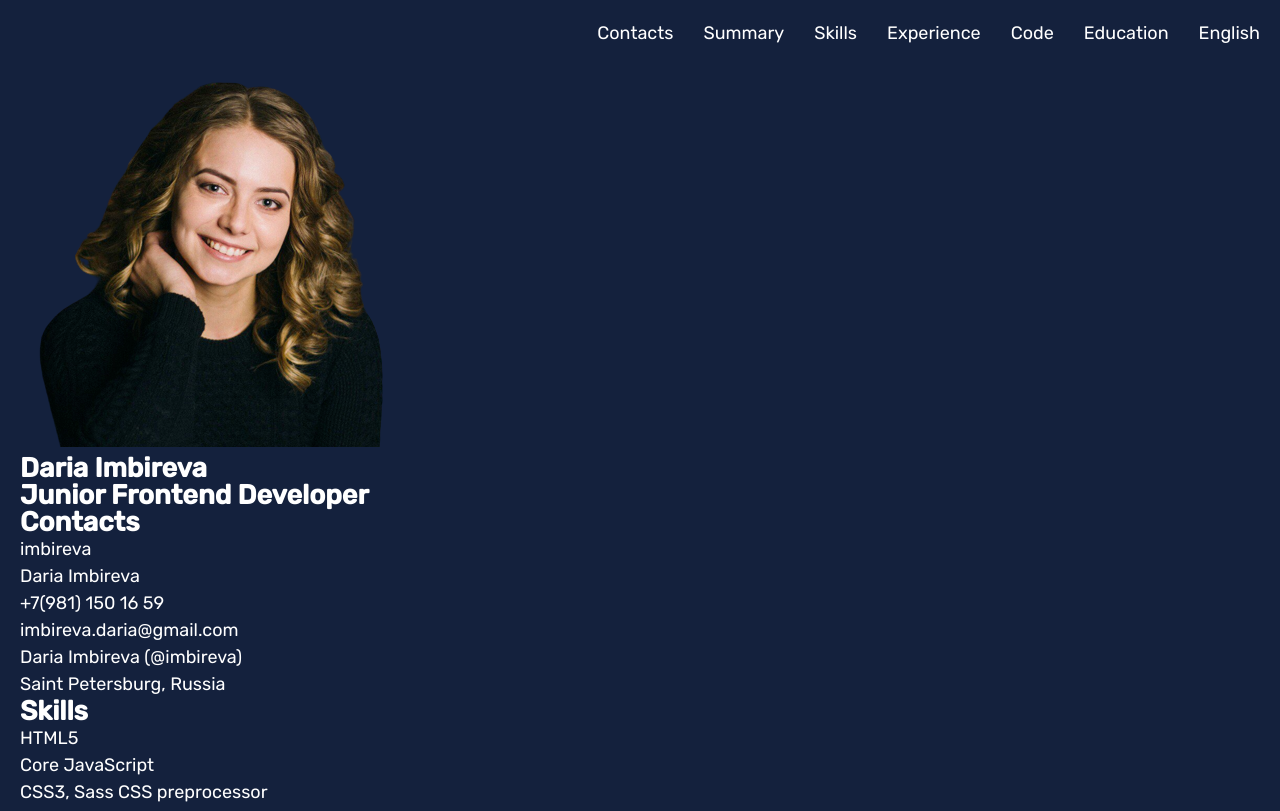
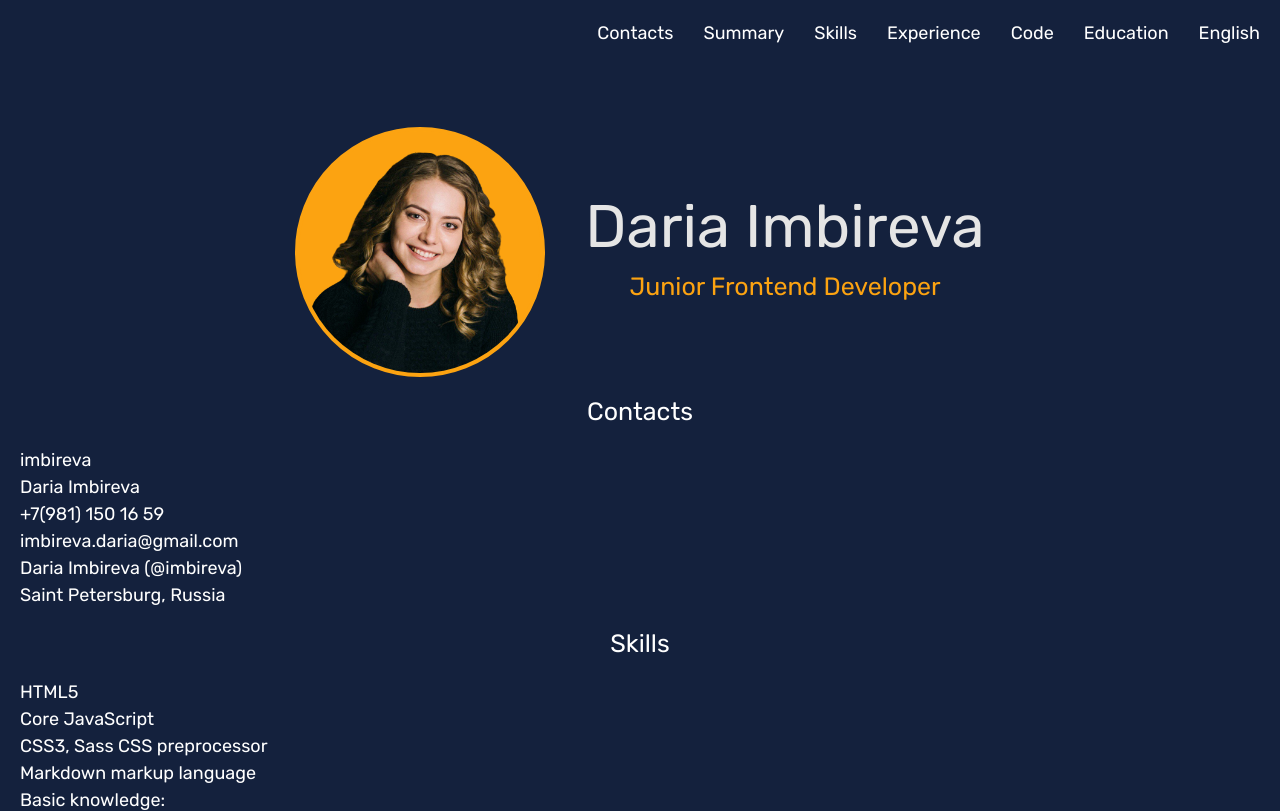
Before and after one commit to imbireva/rsschool-cv, a plain HTML site: page index.html in a window 1280 px wide. Shown: the top 811 px of the page. Drawn offline with Linux system fonts and the light colour scheme.

Commit message:
feat: add styles for intro section

```diff
--- a/style.css
+++ b/style.css
@@ -132,6 +132,52 @@ html {
   transform: rotate(45deg);
 }
 
+.section-intro {
+  padding: 80px 0 0;
+  display: flex;
+  align-items: center;
+  justify-content: center;
+  gap: 40px;
+}
+
+.section-intro__image {
+  width: 250px;
+  border-radius: 50%;
+  border: solid 4px #fca311;
+  background-color: #fca311;
+}
+
+.subtitle {
+  font-size: 2.5rem;
+  line-height: 3rem;
+  padding: 20px 0;
+}
+
+.subtitle,
+.main-title {
+  text-align: center;
+  font-weight: 400;
+}
+
+.section-intro__titles {
+  display: flex;
+  flex-direction: column;
+  justify-content: center;
+  align-items: center;
+}
+
+.main-title {
+  font-weight: 400;
+  font-size: 6rem;
+  line-height: 7rem;
+  color: #e5e5e5;
+}
+
+.section-intro__subtitle {
+  padding: 10px 0;
+  color: #fca311;
+}
+
 @media (max-width: 1000px) {
   .header-content {
     justify-content: center;
@@ -164,4 +210,17 @@ html {
   .hamburger {
     display: block;
   }
+
+  .section-intro {
+    flex-direction: column;
+    padding-top: 20px;
+    gap: 20px;
+  }
 }
+
+@media (max-width: 450px) {
+  .main-title {
+    font-size: 4rem;
+    line-height: 5rem;
+  }
+}
```
